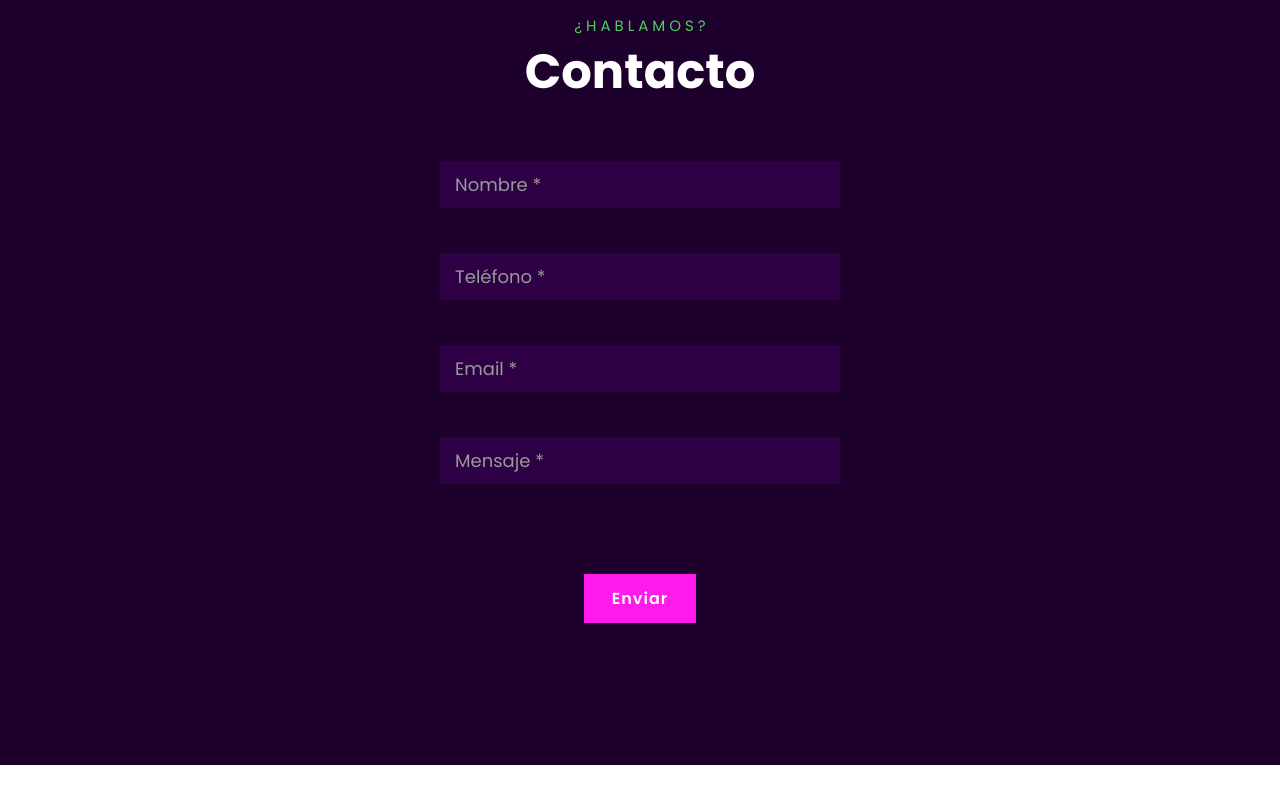
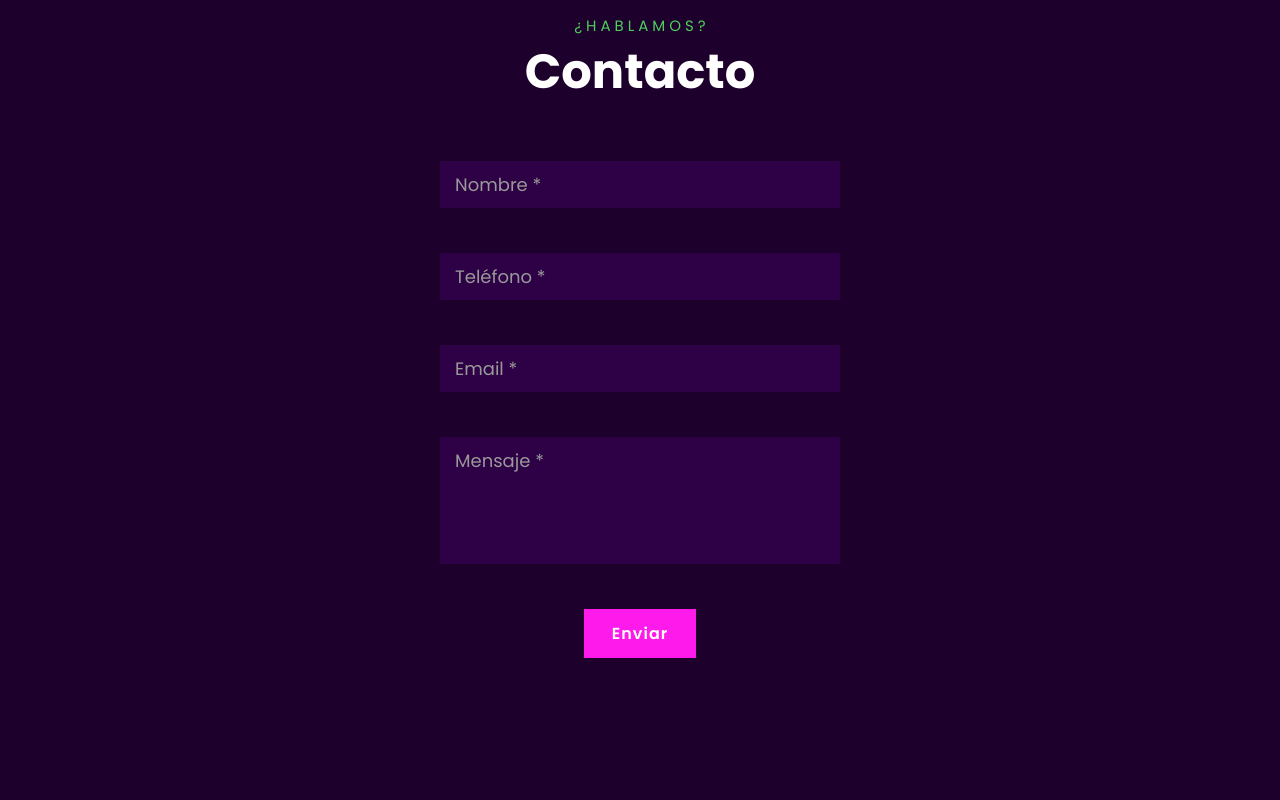
Before and after one commit to jorgesamper/jorgesamper.github.io, a plain HTML site: page index.html in a window 1280 px wide. Shown: the part 7999-8799 px from the top of the page. Before the commit the page ends 8764 px from the top, so only its background shows below. Drawn offline with nearby package versions, Linux system fonts and the light colour scheme; files whose address does not match are found by name.

Commit message:
input-custom

```diff
--- a/index.html
+++ b/index.html
@@ -595,8 +595,8 @@
                             <label>Email *</label>
                         </div>
 
-                        <div class="group-custom">
-                            <input type="text" required name="message" rows="3">
+                        <div class="group">
+                            <input class="input-custom" type="text" required name="message" rows="3">
                             <span class="highlight"></span>
                             <span class=""></span>
                             <label>Mensaje *</label>
--- a/style.css
+++ b/style.css
@@ -738,9 +738,14 @@ position:relative;
 margin-bottom:45px;
 }
 
-.group-custom {
+.input-custom {
   position:relative;
-  margin-bottom: 90px;
+  font-size:18px;
+  padding-bottom: 90px;
+  display:block;
+  width:100%;
+  background-color: #2e0046;
+  border:none;
 }
 
 .form{
```
